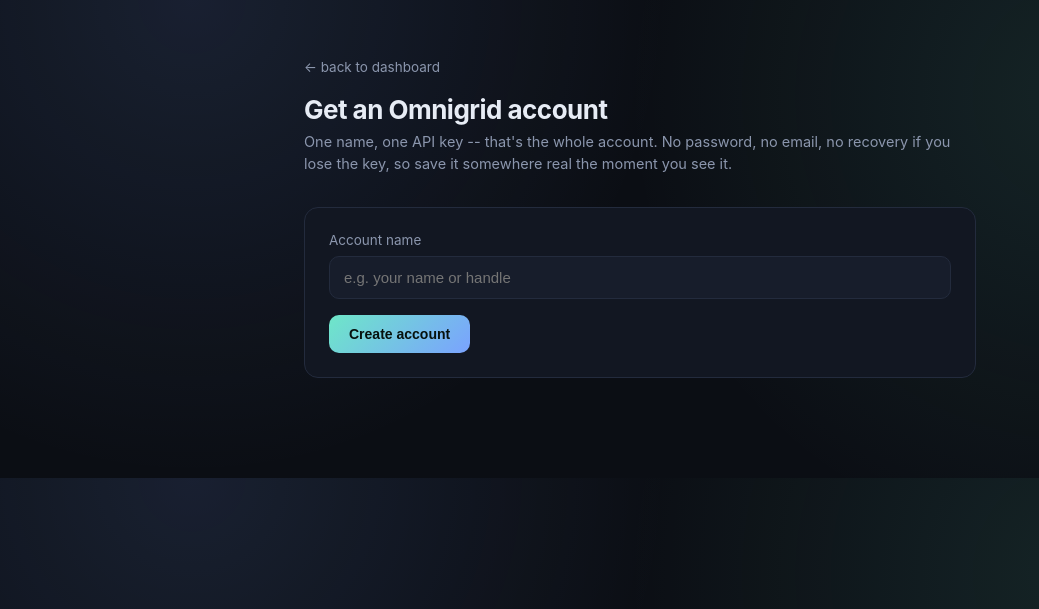
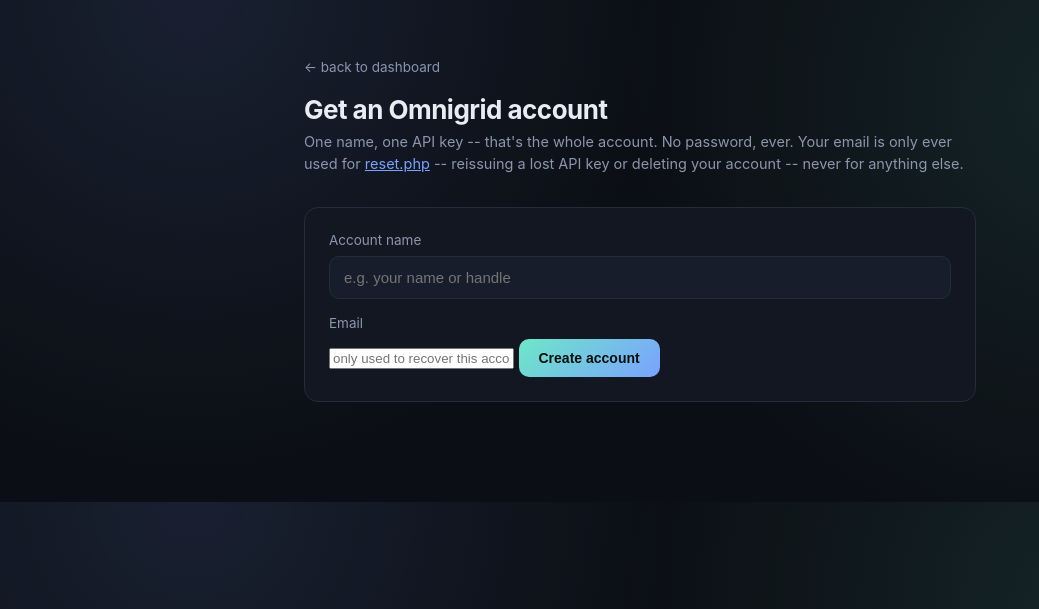
Before and after one commit to mexmarv/omnigrid, a PHP site: page /register.php in a window 1280 px wide. Shown: the top 609 px of the page, without its empty margins (0-1039 px from the left). Run offline with PHP 8.4, Linux system fonts and the light colour scheme.

Commit message:
Add email-based account recovery, no passwords
register.php now collects email, used only by reset.php to email a
one-time link for reissuing a lost API key or deleting the account.
Verified end-to-end: registration, token generation, reissue (old key
dies, new one works), and full deletion (account + its providers gone
from the leaderboard).

Also added --api-key/api_key=/OMNIGRID_API_KEY as a direct alternative
to name+email everywhere (agent.py, client_sdk.py, mcp_server.py) --
register.php already hands out a real key, so the client shouldn't force
a second registration dance to use it.

```diff
--- a/backoffice/api/accounts_register.php
+++ b/backoffice/api/accounts_register.php
@@ -4,12 +4,16 @@ $pdo = omnigrid_db();
 
 $input = json_input();
 $name = trim($input['name'] ?? '');
+$email = trim($input['email'] ?? '');
 if ($name === '') {
     json_error('name is required.', 400);
 }
+if ($email === '') {
+    json_error('email is required -- only used to reissue your API key or delete your account later.', 400);
+}
 
 try {
-    $result = register_account($pdo, $name);
+    $result = register_account($pdo, $name, $email);
 } catch (RuntimeException $e) {
     json_error($e->getMessage(), 409);
 }
--- a/backoffice/db.php
+++ b/backoffice/db.php
@@ -40,9 +40,12 @@ function omnigrid_db(): PDO {
     $pdo->exec("CREATE TABLE IF NOT EXISTS accounts (
         id $idType,
         name VARCHAR(255) NOT NULL UNIQUE,
+        email VARCHAR(255) NOT NULL,
         api_key_hash CHAR(64) NOT NULL UNIQUE,
         credits $realType NOT NULL DEFAULT 50.0,
-        created_at $realType NOT NULL
+        created_at $realType NOT NULL,
+        reset_token_hash CHAR(64),
+        reset_expires $realType
     )");
 
     $pdo->exec("CREATE TABLE IF NOT EXISTS providers (
--- a/backoffice/lib.php
+++ b/backoffice/lib.php
@@ -181,16 +181,73 @@ function npy_decode(string $bytes) {
 }
 
 /** Returns ['account_id' => int, 'api_key' => string]. Throws RuntimeException on duplicate name. */
-function register_account(PDO $pdo, string $name): array {
+function register_account(PDO $pdo, string $name, string $email): array {
+    if (!filter_var($email, FILTER_VALIDATE_EMAIL)) {
+        throw new RuntimeException('That email address looks invalid.');
+    }
     $apiKey = bin2hex(random_bytes(32));
     $hash = hash('sha256', $apiKey);
     try {
-        $stmt = $pdo->prepare('INSERT INTO accounts (name, api_key_hash, credits, created_at) VALUES (?, ?, ?, ?)');
-        $stmt->execute([$name, $hash, STARTING_CREDITS, microtime(true)]);
+        $stmt = $pdo->prepare(
+            'INSERT INTO accounts (name, email, api_key_hash, credits, created_at) VALUES (?, ?, ?, ?, ?)'
+        );
+        $stmt->execute([$name, $email, $hash, STARTING_CREDITS, microtime(true)]);
     } catch (PDOException $e) {
         throw new RuntimeException("Account name '$name' is already registered.");
     }
     return ['account_id' => (int)$pdo->lastInsertId(), 'api_key' => $apiKey];
+}
+
+const RESET_TOKEN_TTL_S = 3600; // 1 hour
+
+/** No password to reset -- this emails a one-time link that lets you reissue your
+ * API key or delete your account. Always call this the same way whether or not
+ * the name/email actually matched, so responses can't be used to enumerate accounts. */
+function request_password_reset(PDO $pdo, string $name, string $email, string $baseUrl): void {
+    $stmt = $pdo->prepare('SELECT id FROM accounts WHERE name = ? AND email = ?');
+    $stmt->execute([$name, $email]);
+    $account = $stmt->fetch();
+    if ($account === false) {
+        return; // silently no-op -- caller shows the same "check your email" message either way
+    }
+
+    $token = bin2hex(random_bytes(32));
+    $stmt = $pdo->prepare('UPDATE accounts SET reset_token_hash = ?, reset_expires = ? WHERE id = ?');
+    $stmt->execute([hash('sha256', $token), microtime(true) + RESET_TOKEN_TTL_S, $account['id']]);
+
+    $link = "$baseUrl/reset.php?token=$token";
+    $body = "Someone (hopefully you) asked to manage the Omnigrid account '$name'.\n\n" .
+        "Reset your API key or delete the account here (link expires in 1 hour):\n$link\n\n" .
+        "If this wasn't you, ignore this email -- nothing happens without clicking the link.";
+    @mail($email, 'Omnigrid account access', $body, "From: no-reply@" . parse_url($baseUrl, PHP_URL_HOST));
+}
+
+/** Returns the account row for a valid, unexpired reset token, or null. */
+function find_account_by_reset_token(PDO $pdo, string $token): ?array {
+    $stmt = $pdo->prepare('SELECT * FROM accounts WHERE reset_token_hash = ?');
+    $stmt->execute([hash('sha256', $token)]);
+    $account = $stmt->fetch();
+    if ($account === false || (float)$account['reset_expires'] < microtime(true)) {
+        return null;
+    }
+    return $account;
+}
+
+/** Issues a fresh API key (invalidating the old one) and clears the reset token. */
+function reissue_api_key(PDO $pdo, int $accountId): string {
+    $apiKey = bin2hex(random_bytes(32));
+    $stmt = $pdo->prepare(
+        'UPDATE accounts SET api_key_hash = ?, reset_token_hash = NULL, reset_expires = NULL WHERE id = ?'
+    );
+    $stmt->execute([hash('sha256', $apiKey), $accountId]);
+    return $apiKey;
+}
+
+/** Deletes the account and any providers it registered. Jobs are left as historical
+ * records (their consumer_account_id/provider_id just won't resolve to anything anymore). */
+function delete_account(PDO $pdo, int $accountId): void {
+    $pdo->prepare('DELETE FROM providers WHERE account_id = ?')->execute([$accountId]);
+    $pdo->prepare('DELETE FROM accounts WHERE id = ?')->execute([$accountId]);
 }
 
 /** Verifies job_id exists and is assigned to a provider owned by $accountId. */
--- a/backoffice/register.php
+++ b/backoffice/register.php
@@ -20,14 +20,18 @@ $result = null;
 
 if ($_SERVER['REQUEST_METHOD'] === 'POST') {
     $name = trim($_POST['name'] ?? '');
+    $email = trim($_POST['email'] ?? '');
     if ($name === '') {
         $error = 'Enter a name.';
+    } elseif ($email === '') {
+        $error = 'Enter an email -- only used if you ever need to reissue your API key or delete this account.';
     } else {
         try {
-            $result = register_account($pdo, $name);
+            $result = register_account($pdo, $name, $email);
             $result['name'] = $name;
         } catch (RuntimeException $ex) {
-            $error = $ex->getMessage() . ' Pick a different name, or if it\'s yours, use the API key you already saved.';
+            $error = $ex->getMessage() . ' Pick a different name, or if it\'s yours, use ' .
+                '<a href="reset.php" style="color:inherit">reset.php</a> to recover access.';
         }
     }
 }
@@ -92,8 +96,9 @@ $hub = hub_base_url();
 <div class="wrap">
   <a class="back" href="index.php">&larr; back to dashboard</a>
   <h1>Get an Omnigrid account</h1>
-  <p class="sub">One name, one API key -- that's the whole account. No password, no email,
-     no recovery if you lose the key, so save it somewhere real the moment you see it.</p>
+  <p class="sub">One name, one API key -- that's the whole account. No password, ever.
+     Your email is only ever used for <a href="reset.php" style="color:var(--accent-2)">reset.php</a>
+     -- reissuing a lost API key or deleting your account -- never for anything else.</p>
 
   <?php if ($result === null): ?>
     <div class="card">
@@ -102,14 +107,18 @@ $hub = hub_base_url();
         <label for="name">Account name</label>
         <input type="text" id="name" name="name" placeholder="e.g. your name or handle"
                value="<?= e($_POST['name'] ?? '') ?>" required>
+        <label for="email">Email</label>
+        <input type="email" id="email" name="email" placeholder="only used to recover this account"
+               value="<?= e($_POST['email'] ?? '') ?>" required>
         <button type="submit">Create account</button>
       </form>
     </div>
   <?php else: ?>
     <div class="card">
       <div class="warn">
-        This key is shown <strong>once</strong>. Copy it now -- there's no recovery flow.
-        It authenticates every request you make as <strong><?= e($result['name']) ?></strong>.
+        This key is shown <strong>once</strong>. Copy it now. If you ever lose it, use
+        <a href="reset.php" style="color:inherit">reset.php</a> to get a new one via email --
+        it authenticates every request you make as <strong><?= e($result['name']) ?></strong>.
       </div>
       <label>Account name</label>
       <div class="key"><?= e($result['name']) ?></div>
@@ -141,18 +150,18 @@ $hub = hub_base_url();
     command: python3
     args: ["/path/to/omnigrid/mcp_server/server.py"]
     env:
-      OMNIGRID_ACCOUNT: "<?= e($result['name']) ?>"
+      OMNIGRID_API_KEY: "<?= e($result['api_key']) ?>"
       OMNIGRID_HUB: "<?= e($hub) ?>"</code></pre>
 
     <h2>Or share compute from the command line</h2>
-    <pre><code>python3 agent.py --name "<?= e($result['name']) ?>" --cpu-cores 2 --ram-mb 2048 \
+    <pre><code>python3 agent.py --api-key "<?= e($result['api_key']) ?>" --cpu-cores 2 --ram-mb 2048 \
     --coordinator <?= e($hub) ?></code></pre>
 
     <h2>Or call it directly from Python</h2>
     <pre><code>import client_sdk as cc
 
 text = cc.run_llm_infer("hello!", model_name="&lt;see dashboard for hosted models&gt;",
-                         account_name="<?= e($result['name']) ?>", coordinator="<?= e($hub) ?>")</code></pre>
+                         api_key="<?= e($result['api_key']) ?>", coordinator="<?= e($hub) ?>")</code></pre>
   <?php endif; ?>
 </div>
 </body>
```
Also changed, not shown: backoffice/reset.php (added, +158 -0 lines), README.md, docs/omnigent-logo.svg (added), 4 other files.
